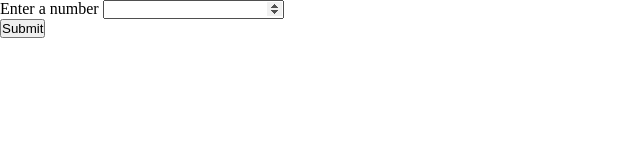
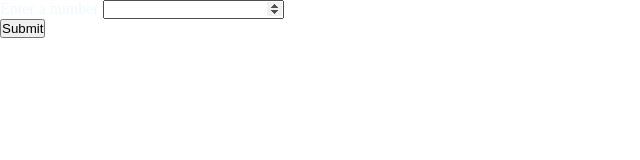
Before and after one commit to rafaelafpro/git-learning, a plain HTML site: page index.html in a window 1280 px wide. Shown: the whole page, without its empty margins (0-640 px from the left). Drawn offline with Linux system fonts and the light colour scheme.

Commit message:
edit body color

```diff
--- a/style.css
+++ b/style.css
@@ -3,3 +3,7 @@
   padding: 0;
   box-sizing: border-box;
 }
+
+body {
+  color: aliceblue;
+}
```
